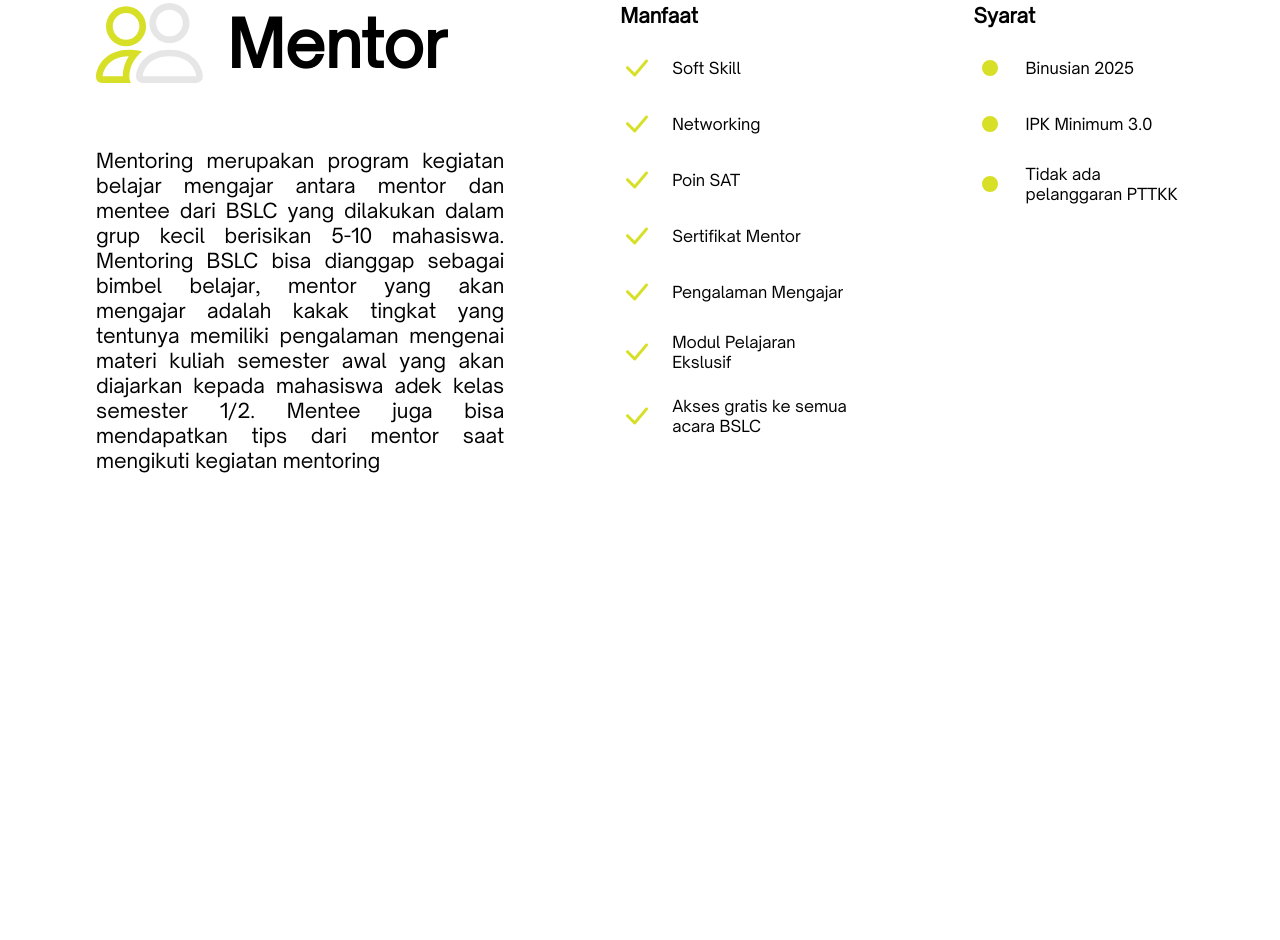
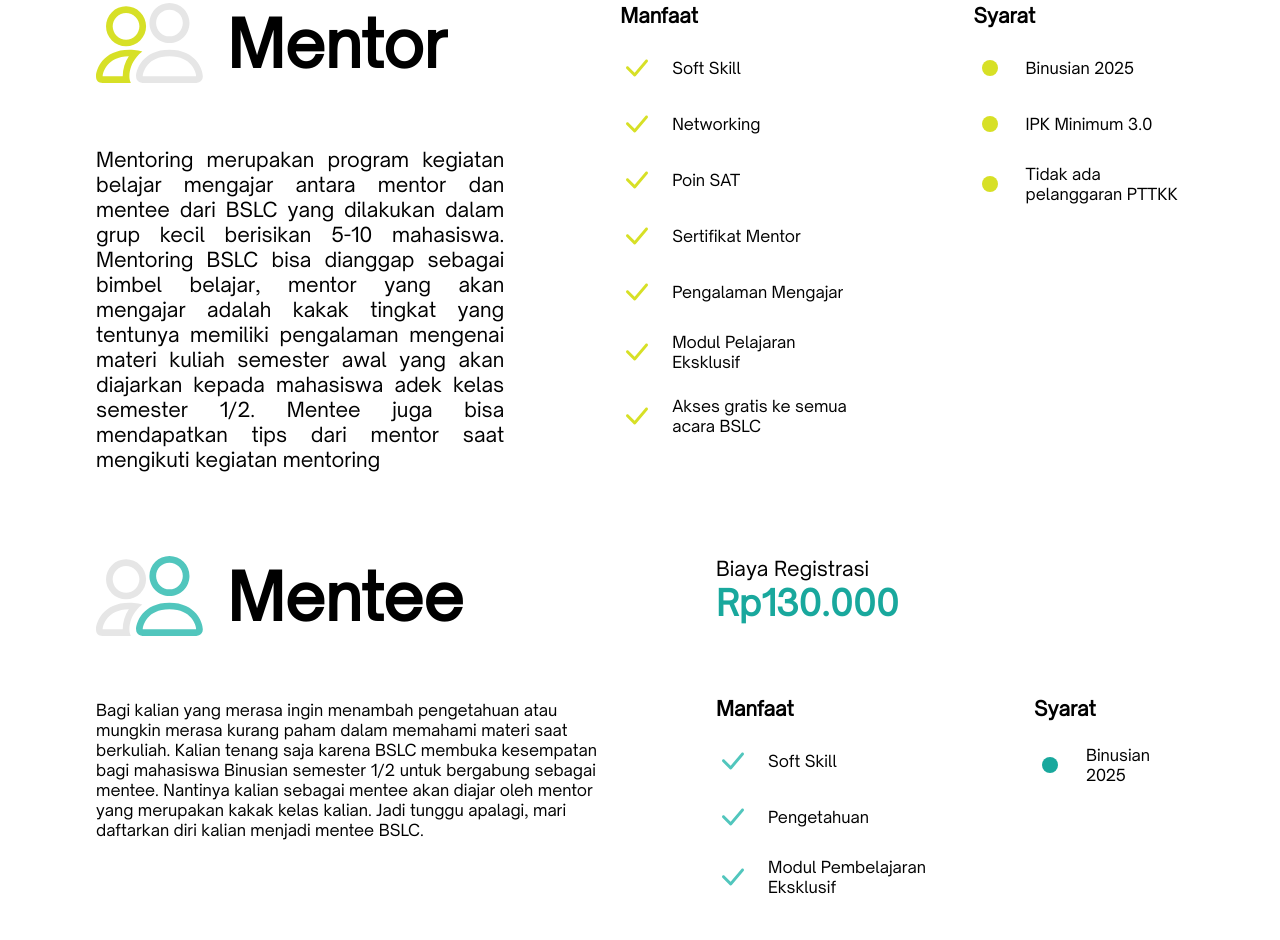
Before and after one commit to danielxavieroei/OJT-IT-DEV, a plain HTML site: page index.html in a window 1280 px wide. Shown: the part 1259-2199 px from the top of the page. Before the commit the page ends 1732 px from the top, so only its background shows below. Drawn offline with Linux system fonts and the light colour scheme.

Commit message:
eleventh update

```diff
--- a/assets/css/style.css
+++ b/assets/css/style.css
@@ -152,7 +152,7 @@
     flex-direction: column;
     width: 550px;
     height: 414px;
-    gap: 64.5px;
+    gap: 64px;
 }
 
 .manfaat{
@@ -197,3 +197,93 @@
 }
 
 /*bottom middle section*/
+.bottommiddlesection{
+    display: flex;
+    align-items: flex-start;
+    justify-content: space-between;
+    margin-top: 120px;
+    margin-right: 96px;
+    margin-left: 96px;
+    gap: 102px;
+}
+
+.mentee{
+    display: flex;
+    align-items: center;
+    gap: 24px;
+}
+
+.parentmentee{
+    display: flex;
+    flex-direction: column;
+    width: 550px;
+    height: 384px;
+    gap: 64px;
+}
+
+.syaratmentee img{
+    width: 32px;
+    height: 32px;
+}
+
+.manfaatmentee{
+    display: flex;
+    flex-direction: column;
+    gap: 24px;
+}
+
+.softskillmentee, .pengetahuanmentee, .modulmentee{
+    display: flex;
+    align-items: center;
+    gap: 20px;
+}
+
+.syaratmentee{
+    display: flex;
+    flex-direction: column;
+    gap: 24px;
+}
+
+.b25mentee{
+    display: flex;
+    align-items: center;
+    gap: 20px;
+}
+
+.manfaatsyarat{
+    display: flex;
+    align-items: flex-start;
+    justify-content: space-between;
+    gap: 54px;
+}
+
+.registrasi{
+    display: flex;
+    align-items: flex-start;
+    flex-direction: column;
+    gap: 72px;
+}
+
+.titleregistrasi{
+    font-size: 20px;
+}
+
+.harga{
+    font-size: 35px;
+    color: #19A89D;
+    font-weight: bolder;
+}
+
+.titlementee{
+    font-size: 64px;
+}
+
+.titlemanfaatmentee, .titlesyaratmentee{
+    font-size: 20px;
+}
+
+.manfaatmentee, .syaratmentee p{
+    font-size: 16px;
+}
+
+/*bottom section*/
--- a/index.html
+++ b/index.html
@@ -95,7 +95,7 @@
                 </div>
                 <div class="modul">
                     <img src="assets/img/check-lime.svg" alt="">
-                    <p>Modul Pelajaran Ekslusif</p>
+                    <p>Modul Pelajaran Eksklusif</p>
                 </div>
                 <div class="aksesgratis">
                     <img src="assets/img/check-lime.svg" alt="">
@@ -123,7 +123,56 @@
     </section>
 
     <!--bottom middle section-->
-    <section>
+    <section class="bottommiddlesection">
+        <div class="parentmentee">
+            <div class="mentee">
+                <img src="assets/img/people-tosca.svg" alt="">
+                <h1 class="titlementee">Mentee</h1>
+            </div>
+            <p class="descmentee">
+                Bagi kalian yang merasa ingin menambah pengetahuan atau mungkin merasa kurang paham dalam
+                memahami materi saat berkuliah. Kalian tenang saja karena BSLC membuka kesempatan bagi mahasiswa
+                Binusian semester 1/2 untuk bergabung sebagai mentee. Nantinya kalian sebagai mentee akan
+                diajar oleh mentor yang merupakan kakak kelas kalian. Jadi tunggu apalagi, mari daftarkan diri
+                kalian menjadi mentee BSLC.
+            </p>
+        </div>
+        <div class="registrasi">
+            <div class="registrasimentee">
+                <p class="titleregistrasi">Biaya Registrasi</p>
+                <p class="harga">Rp130.000</p>
+            </div>
+            <div class="parentmanfaatsyarat">
+                <div class="manfaatsyarat">
+                    <div class="manfaatmentee">
+                        <h1 class="titlemanfaatmentee">Manfaat</h1>
+                        <div class="softskillmentee">
+                            <img src="assets/img/check-tosca.svg" alt="">
+                            <p>Soft Skill</p>
+                        </div>
+                        <div class="pengetahuanmentee">
+                            <img src="assets/img/check-tosca.svg" alt="">
+                            <p>Pengetahuan</p>
+                        </div>
+                        <div class="modulmentee">
+                            <img src="assets/img/check-tosca.svg" alt="">
+                            <p>Modul Pembelajaran Eksklusif</p>
+                        </div>
+                    </div>
+                    <div class="syaratmentee">
+                        <h1 class="titlesyaratmentee">Syarat</h1>
+                        <div class="b25mentee">
+                            <img src="assets/img/bullet-tosca.svg" alt="">
+                            <p>Binusian 2025</p>
+                        </div>
+                    </div>
+                </div>
+            </div>
+        </div>
+    </section>
+
+    <!--bottom section-->
+    <section class="bottom section">
 
     </section>
 </body>
```
Also changed, not shown: assets/img/bullet-tosca.svg (added), assets/img/check-tosca.svg (added), assets/img/people-tosca.svg (added).
